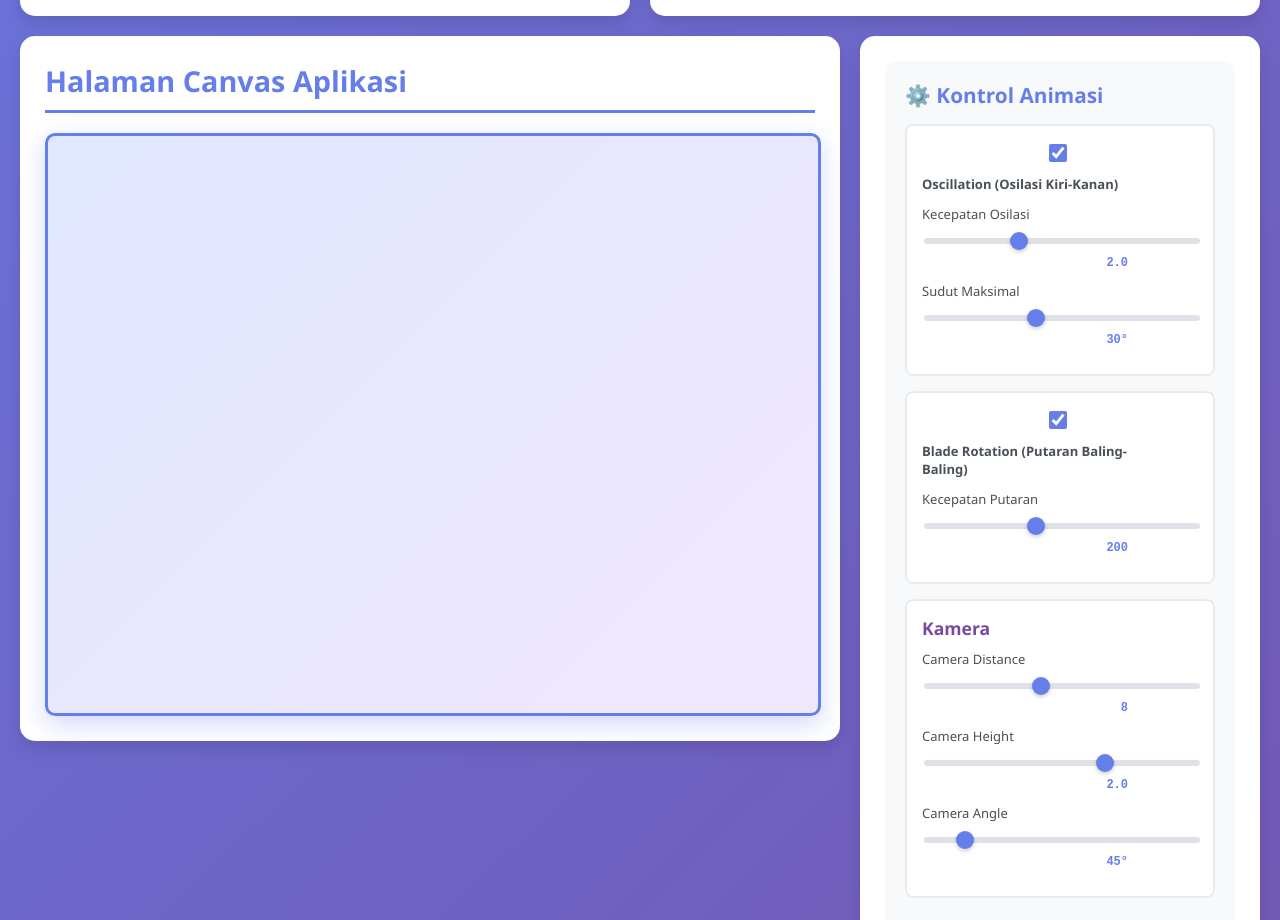
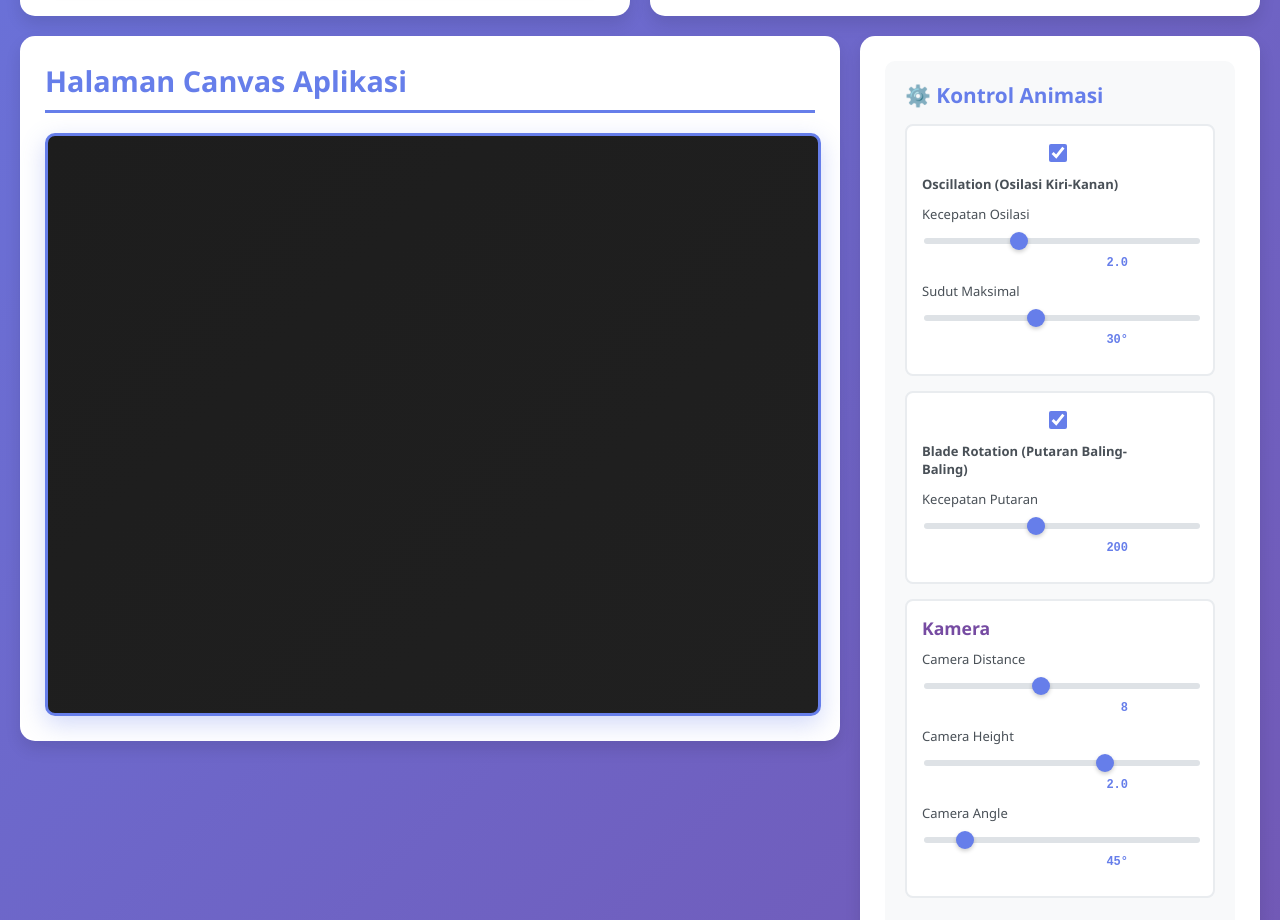
Before and after one commit to athallaabhi/Tugas2-Grafkom, a plain HTML site: page index.html in a window 1280 px wide. Shown: the part 1255-2175 px from the top of the page. Drawn offline with Linux system fonts and the light colour scheme; a script that the page names is missing.

Commit message:
change canva color

```diff
--- a/style.css
+++ b/style.css
@@ -184,7 +184,7 @@ header p {
   border: 3px solid #667eea;
   border-radius: 10px;
   box-shadow: 0 8px 24px rgba(102, 126, 234, 0.3);
-  background: linear-gradient(135deg, #e0e7ff 0%, #f0e7ff 100%);
+  background: linear-gradient(135deg, #1d1d1d 0%, #202020 100%);
   display: block;
 }
 
```
